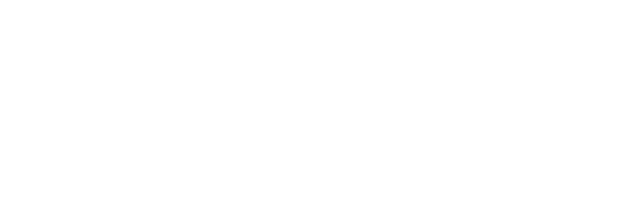
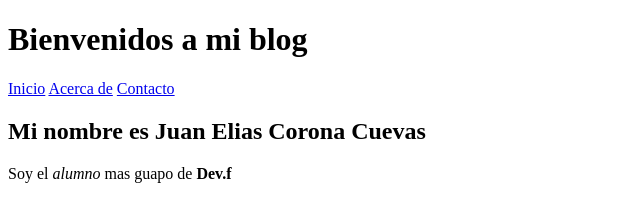
Before and after one commit to JuanECC/mi_primer_html_fachero, a plain HTML site: page index.html in a window 1280 px wide. Shown: the whole page, without its empty margins (0-640 px from the left). Drawn offline with Linux system fonts and the light colour scheme.

Commit message:
feat: se agrega Nav y un main de nuestro index

```diff
--- a/index.html
+++ b/index.html
@@ -1,11 +1,27 @@
 <!DOCTYPE html>
-<html lang="en">
+<html lang="es">
 <head>
     <meta charset="UTF-8">
     <meta name="viewport" content="width=device-width, initial-scale=1.0">
     <title>Mi blog</title>
 </head>
 <body>
+    <header>
+        <h1> Bienvenidos a mi blog</h1>
+        <nav>
+            <a href="#">Inicio</a>
+            <a href="#">Acerca de</a>
+            <a href="#">Contacto</a>
+        </nav>
+    </header>
+    <main id="Inicio">
+        <section>
+            <h2>Mi nombre es Juan Elias Corona Cuevas</h2>
+            <p>Soy el <em> alumno</em> mas guapo de <strong>Dev.f</strong></p>
+
+
+        </section>
+    </main>
 
 </body>
 </html>
```
